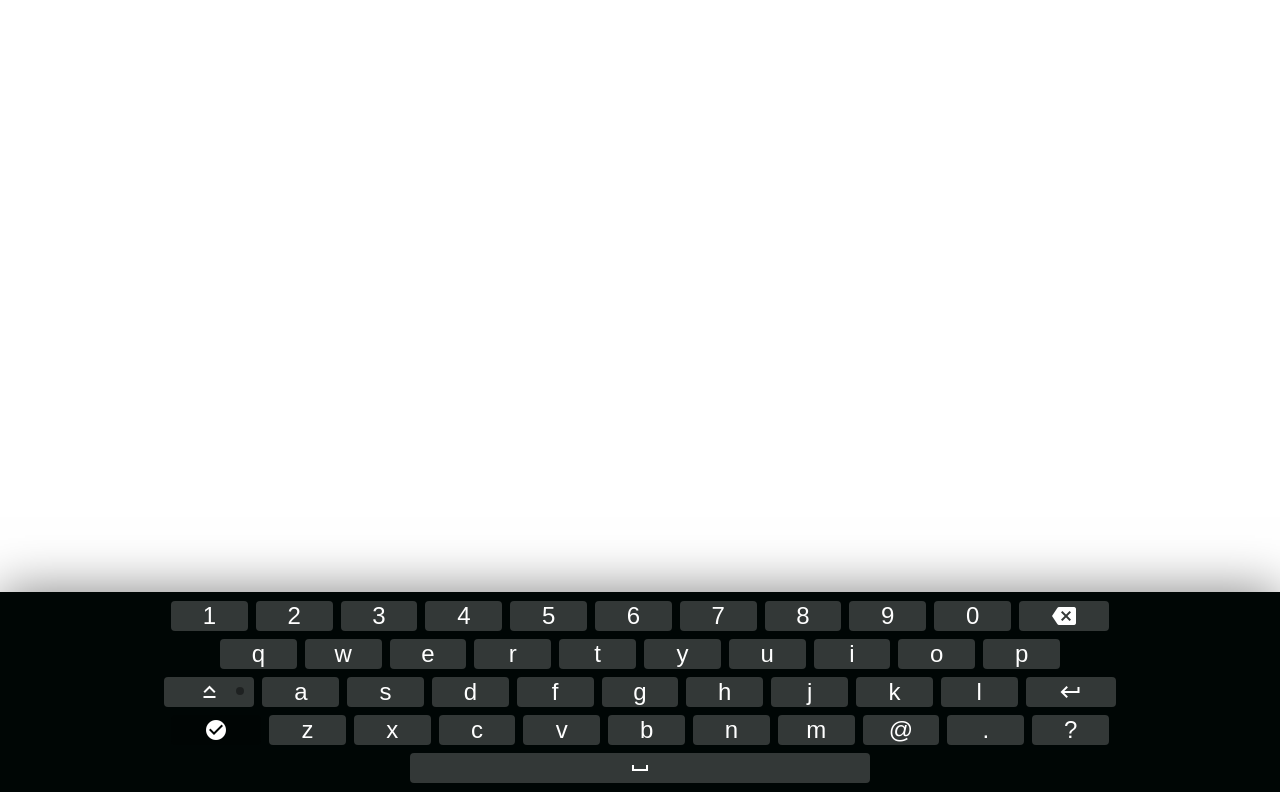
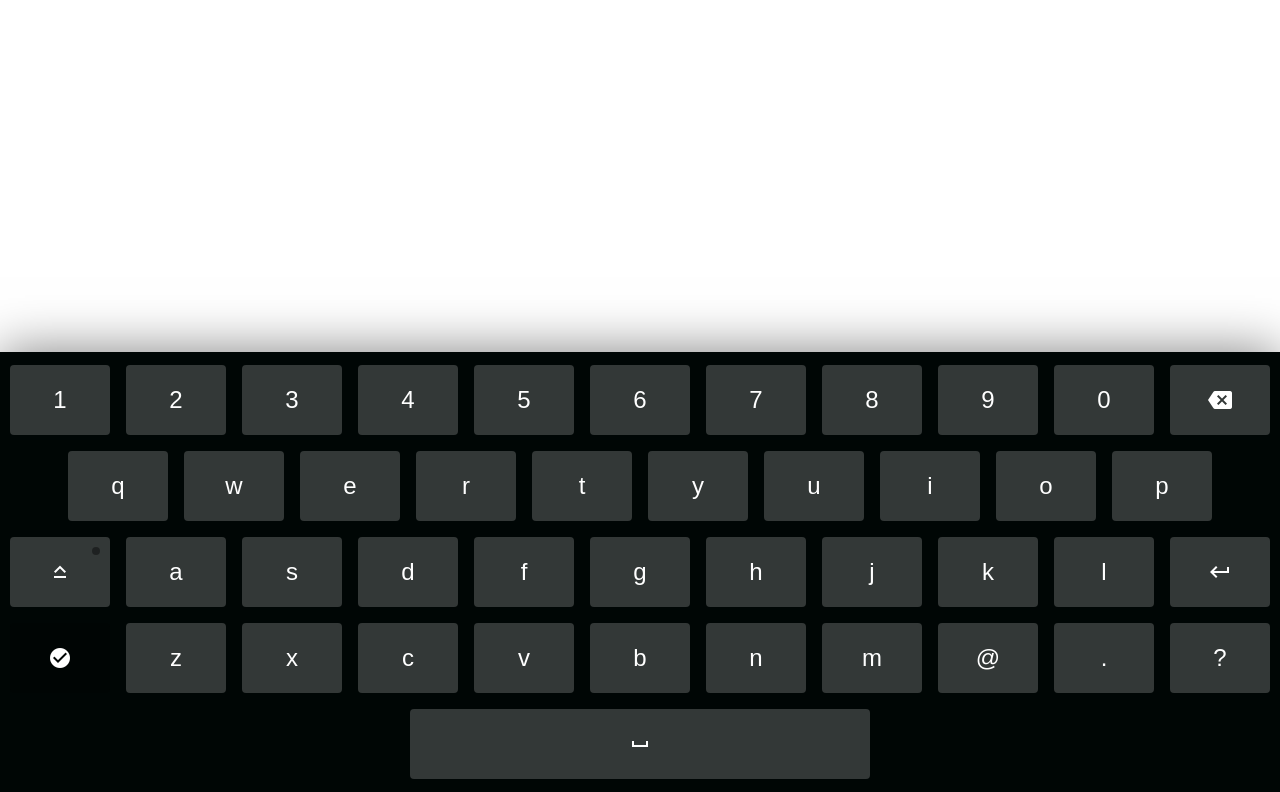
Before and after one commit to ulpa11/HUD_Raspberrypi_build2, a Django app: page /add_wifi/ in a window 1280 px wide. Shown: the part 808-1600 px from the top of the page. Run offline with Django 4.2, Linux system fonts and the light colour scheme.

Commit message:
last commit

```diff
--- a/app/views.py
+++ b/app/views.py
@@ -4,9 +4,8 @@ from django.contrib import messages
 from django.http import HttpResponse,JsonResponse
 import requests
 import json
-from .tubeA import process_tubeA
-from .tubeB import process_tubeB
-from .run_for_30_seconds import run_for_30_seconds
+#from .tubeA import process_tubeA
+#from .tubeB import process_tubeB
 import subprocess
 
 # Create your views here.
@@ -37,18 +36,14 @@ def main(request):
                 if data['tube_name'] == 'A':
                         try:
                             data['overlay_message'] = "Treatment in progress, please wait..."
-                            run_for_30_seconds()
-                            process_tubeA()
-                            print("hii")
+                            #process_tubeA()
                             return redirect("/treatment_complete/")
                         except:
                             return render(request, 'main.html', {'error_message': 'Internet connection not available. Please check your connection and try again.'})
                 elif data['tube_name'] == 'B':
                     try:
                         data['overlay_message'] = "Treatment in progress, please wait..."
-                        process_tubeB()
-                        run_for_30_seconds()
-                        print("hii")
+                        #process_tubeB()
                         return redirect("/treatment_complete/")
 
                     except:
--- a/static/index.css
+++ b/static/index.css
@@ -57,7 +57,7 @@
 .keyboard {
     position: absolute;
     left: 0%;
-    bottom: 180%;
+    bottom: 50%;
     width: 100%;
     padding: 5px 0;
     background: #000605;
@@ -75,10 +75,10 @@
 }
 
 .keyboard__key {
-    height: 30px;
-    width: 6%;
-    max-width: 90px;
-    margin: 4px;
+    height: 70px;
+    width: 8%;
+    max-width: 100px;
+    margin: 8px;
     border-radius: 4px;
     border: none;
     background: rgba(255, 255, 255, 0.2);
--- a/templates/login.html
+++ b/templates/login.html
@@ -3,6 +3,9 @@
 <html>
 <head>
 <style>
+  body{
+        overflow: hidden;
+      }
       .container {
         background-image: url("{% static 'background.png' %}");
         background-size: cover;
--- a/templates/main.html
+++ b/templates/main.html
@@ -4,6 +4,7 @@
     <style>
       h1,h2,h3,h4,h5,h6,p,span,body,button {
         font-family: 'Inter', sans-serif;
+        overflow: hidden;
       }
       .container {
         background-image: url("{% static 'background.png' %}");
--- a/templates/treatment_complete_page.html
+++ b/templates/treatment_complete_page.html
@@ -4,6 +4,7 @@
     <style>
       h1,h2,h3,h4,h5,h6,p,span,body,button {
         font-family: 'Inter', sans-serif;
+        overflow: hidden;
       }
       .container {
         background-image: url("{% static 'background.png' %}");
```
Also changed, not shown: app/run_for_30_seconds.py (deleted, +0 -8 lines). Lines whose indentation alone changed are shown as unchanged.
